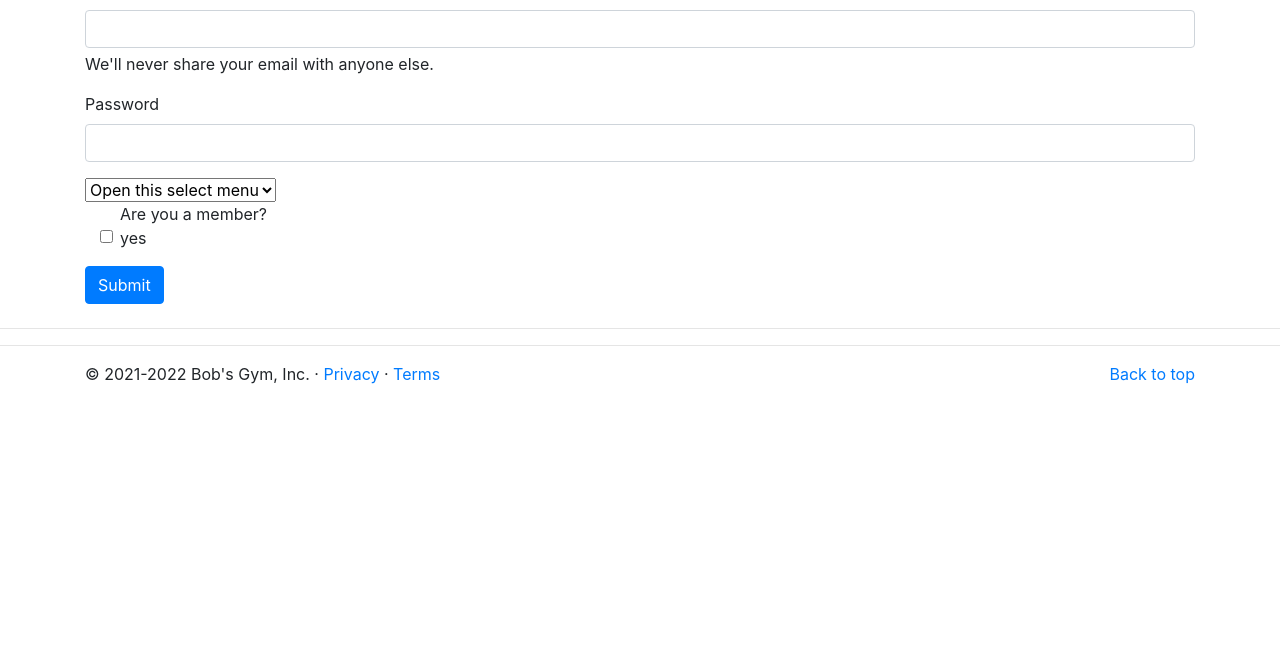
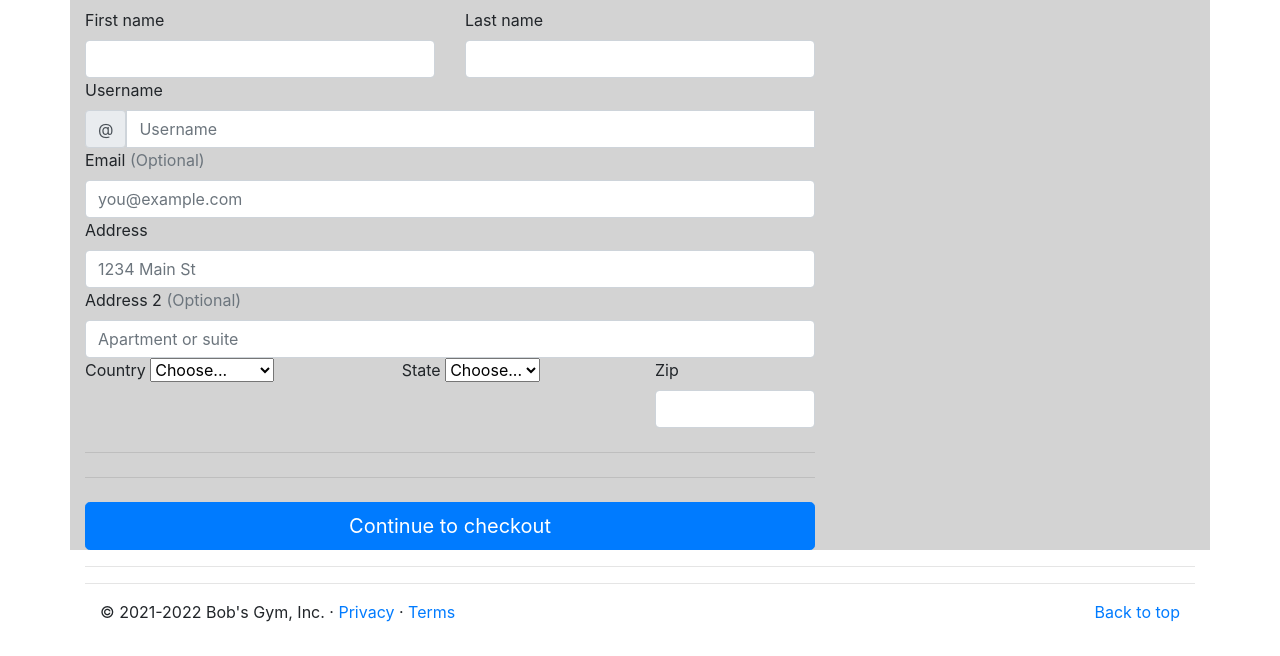
Before and after one commit to ammyriya/Fitness_website, a plain HTML site: page contact.html in a window 1280 px wide. Shown: the part 144-800 px from the top of the page. Drawn offline with nearby package versions, Linux system fonts and the light colour scheme.

Commit message:
Update contact.html

```diff
--- a/contact.html
+++ b/contact.html
@@ -10,7 +10,7 @@
     <link rel="stylesheet" href="https://cdn.jsdelivr.net/npm/bootstrap@4.3.1/dist/css/bootstrap.min.css"
         integrity="sha384-ggOyR0iXCbMQv3Xipma34MD+dH/1fQ784/j6cY/iJTQUOhcWr7x9JvoRxT2MZw1T" crossorigin="anonymous">
 
-    <title>About</title>
+    <title>Contact Us</title>
 </head>
 
 <body>
@@ -57,38 +57,103 @@
         </div>
       </nav>
       <div class="container my-4">
-        <h3>Contact Us</h3>
-        <form>
-            <div class="mb-3">
-              <label for="exampleInputEmail1" class="form-label">Email address</label>
-              <input type="email" class="form-control" id="exampleInputEmail1" aria-describedby="emailHelp">
-              <div id="emailHelp" class="form-text">We'll never share your email with anyone else.</div>
+       <h1>Contact Us</h1>
+    <div class="row g-5" style="background-color:lightgrey ;">
+
+        <div class="col-md-7 col-lg-8">
+          <h4 class="mb-3"></h4>
+          <form class="needs-validation" novalidate="">
+            <div class="row g-3">
+              <div class="col-sm-6">
+                <label for="firstName" class="form-label">First name</label>
+                <input type="text" class="form-control" id="firstName" placeholder="" value="" required="">
+                <div class="invalid-feedback">
+                  Valid first name is required.
+                </div>
+              </div>
+
+              <div class="col-sm-6">
+                <label for="lastName" class="form-label">Last name</label>
+                <input type="text" class="form-control" id="lastName" placeholder="" value="" required="">
+                <div class="invalid-feedback">
+                  Valid last name is required.
+                </div>
+              </div>
+
+              <div class="col-12">
+                <label for="username" class="form-label">Username</label>
+                <div class="input-group has-validation">
+                  <span class="input-group-text">@</span>
+                  <input type="text" class="form-control" id="username" placeholder="Username" required="">
+                <div class="invalid-feedback">
+                    Your username is required.
+                  </div>
+                </div>
+              </div>
+
+              <div class="col-12">
+                <label for="email" class="form-label">Email <span class="text-muted">(Optional)</span></label>
+                <input type="email" class="form-control" id="email" placeholder="you@example.com">
+                <div class="invalid-feedback">
+                  Please enter a valid email address for shipping updates.
+                </div>
+              </div>
+
+              <div class="col-12">
+                <label for="address" class="form-label">Address</label>
+                <input type="text" class="form-control" id="address" placeholder="1234 Main St" required="">
+                <div class="invalid-feedback">
+                  Please enter your shipping address.
+                </div>
+              </div>
+
+              <div class="col-12">
+                <label for="address2" class="form-label">Address 2 <span class="text-muted">(Optional)</span></label>
+                <input type="text" class="form-control" id="address2" placeholder="Apartment or suite">
+              </div>
+
+              <div class="col-md-5">
+                <label for="country" class="form-label">Country</label>
+                <select class="form-select" id="country" required="">
+                  <option value="">Choose...</option>
+                  <option>United States</option>
+                </select>
+                <div class="invalid-feedback">
+                  Please select a valid country.
+                </div>
+              </div>
+
+              <div class="col-md-4">
+                <label for="state" class="form-label">State</label>
+                <select class="form-select" id="state" required="">
+                  <option value="">Choose...</option>
+                  <option>California</option>
+                </select>
+                <div class="invalid-feedback">
+                  Please provide a valid state.
+                </div>
+              </div>
+
+              <div class="col-md-3">
+                <label for="zip" class="form-label">Zip</label>
+                <input type="text" class="form-control" id="zip" placeholder="" required="">
+                <div class="invalid-feedback">
+                  Zip code required.
+                </div>
+              </div>
             </div>
-            <div class="mb-3">
-              <label for="exampleInputPassword1" class="form-label">Password</label>
-              <input type="password" class="form-control" id="exampleInputPassword1">
-            </div>
-            <select class="form-select" aria-label="Default select example">
-                <option selected>Open this select menu</option>
-                <option value="1">One</option>
-                <option value="2">Two</option>
-                <option value="3">Three</option>
-              </select>
+
+            <hr class="my-4">
 
 
-            <div class="mb-3 form-check">
-                <div class="col-sm-2">Are you a member?</div>
-            <div class="col-sm-10">
-                <input type="checkbox" class="form-check-input" id="exampleCheck1">
-                <label class="form-check-label" for="exampleCheck1">yes</label>
-            </div>
 
 
-                </div>
 
+            <hr class="my-4">
 
-            <button type="submit" class="btn btn-primary">Submit</button>
+            <button class="w-100 btn btn-primary btn-lg" type="submit">Continue to checkout</button>
           </form>
+        </div>
       </div>
 
     <hr class="featurette-divider">
```
